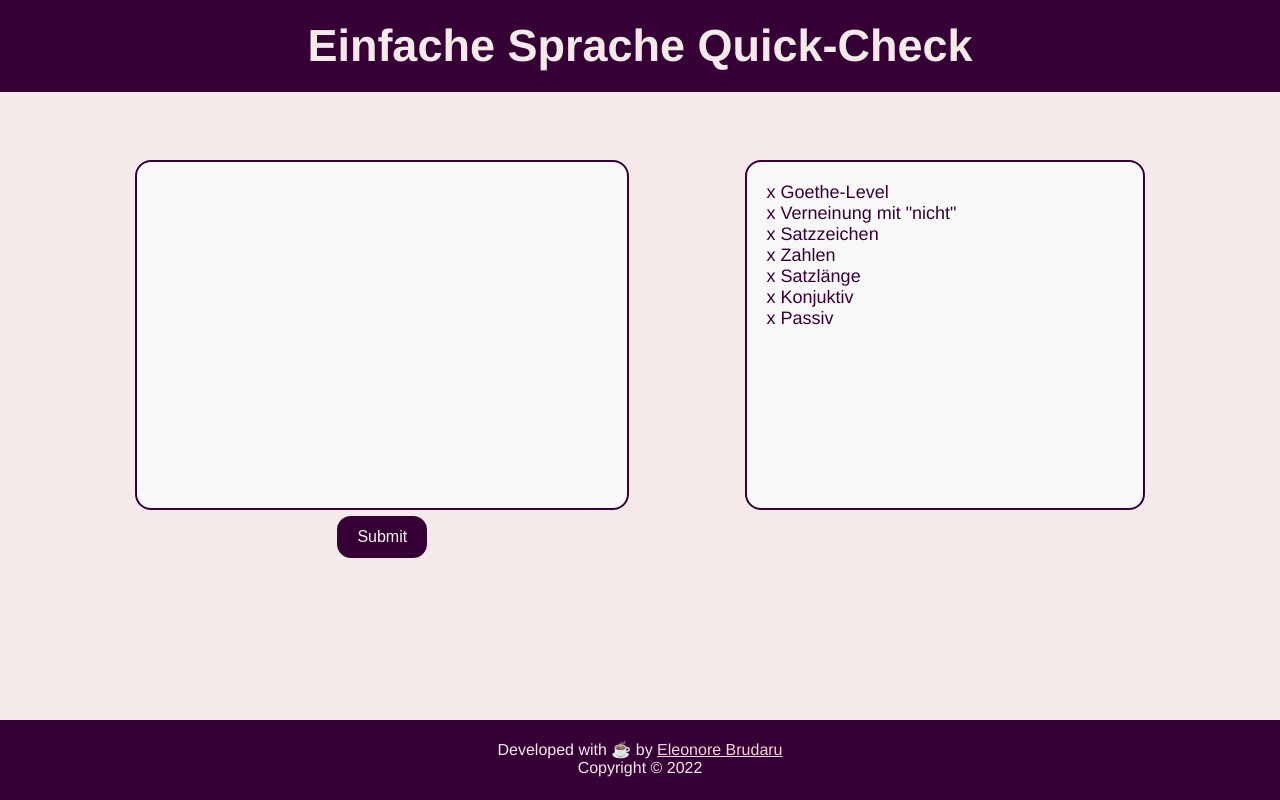
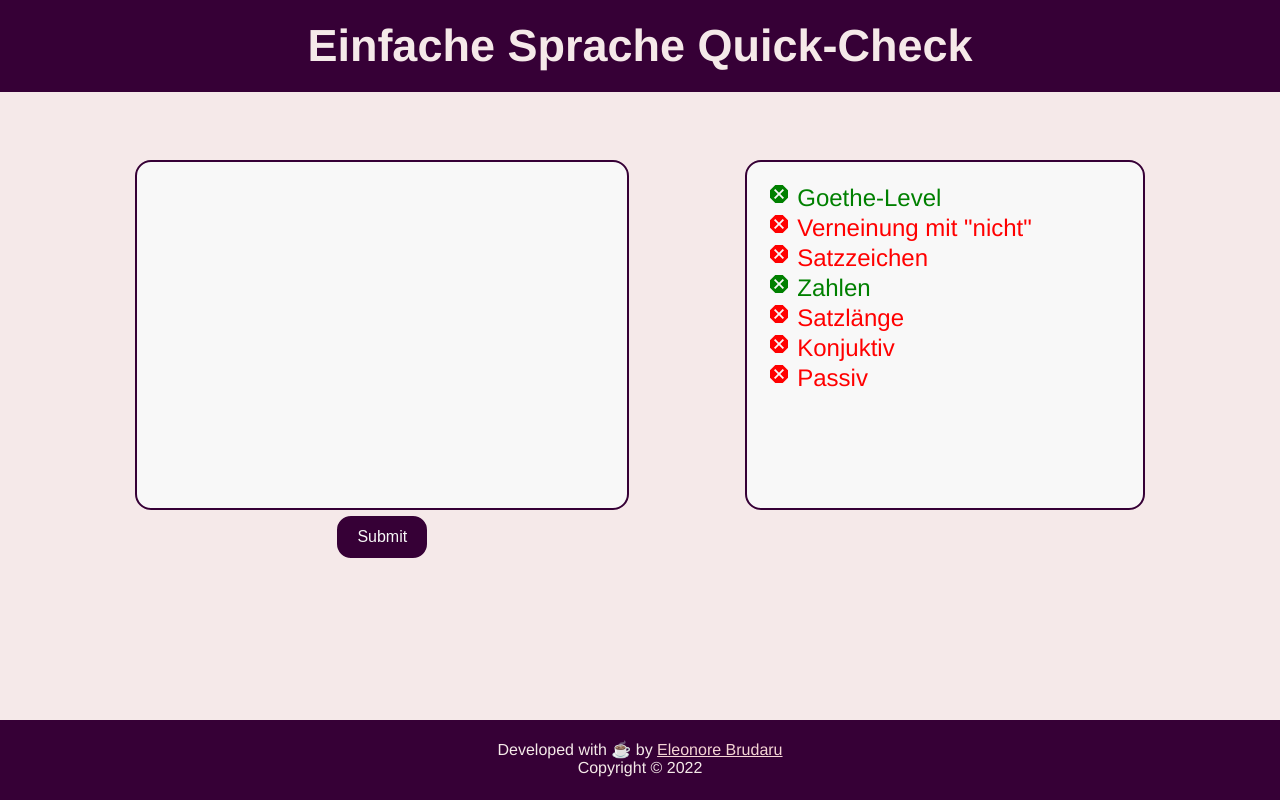
Before and after one commit to Moonminky/einfache-sprache-checker, a React (Create React App) app in the folder sprachchecker/: page / in a window 1280 px wide. Built offline with nearby package versions, Linux system fonts and the light colour scheme.

Commit message:
checklist behaviour update

```diff
--- a/sprachchecker/package.json
+++ b/sprachchecker/package.json
@@ -3,6 +3,10 @@
   "version": "0.1.0",
   "private": true,
   "dependencies": {
+    "@emotion/react": "^11.10.5",
+    "@emotion/styled": "^11.10.5",
+    "@mui/icons-material": "^5.10.15",
+    "@mui/material": "^5.10.15",
     "@testing-library/jest-dom": "^5.14.1",
     "@testing-library/react": "^13.0.0",
     "@testing-library/user-event": "^13.2.1",
--- a/sprachchecker/src/App.css
+++ b/sprachchecker/src/App.css
@@ -101,11 +101,25 @@ ul {
   width: 100%;
   display: flex;
   flex-direction: column;
-  font-size: 18px;
+  font-size: 1.5rem ;
+}
+
+DangerousIcon {
+  vertical-align: bottom;
 }
 
 li {
+  display: inline-block;
   text-align: start;
+  justify-content: center;
+}
+
+.fail {
+  color: red;
+}
+
+.pass {
+  color: green;
 }
 /* AnalysisResult ends here */
 
--- a/sprachchecker/src/components/AnalysisResult.js
+++ b/sprachchecker/src/components/AnalysisResult.js
@@ -1,16 +1,18 @@
 import React from "react";
+import DangerousIcon from '@mui/icons-material/Dangerous';
+import CheckCircleIcon from '@mui/icons-material/CheckCircle';
 
 const AnalysisResult = () => {
   return (
     <div className="result">
       <ul>
-          <li><icon>x</icon> Goethe-Level</li>
-          <li><icon>x</icon> Verneinung mit "nicht"</li>
-          <li><icon>x</icon> Satzzeichen</li>
-          <li><icon>x</icon> Zahlen</li>
-          <li><icon>x</icon> Satzlänge</li>
-          <li><icon>x</icon> Konjuktiv</li>
-          <li><icon>x</icon> Passiv</li>
+          <li id="goethe" className="pass"><DangerousIcon/> Goethe-Level</li>
+          <li id="not" className="fail"><DangerousIcon/> Verneinung mit "nicht"</li>
+          <li id="punctuation" className="fail"><DangerousIcon/> Satzzeichen</li>
+          <li id="numbers" className="pass"><DangerousIcon/> Zahlen</li>
+          <li id="sentencelength" className="fail"><DangerousIcon/> Satzlänge</li>
+          <li id="subjunctive" className="fail"><DangerousIcon/> Konjuktiv</li>
+          <li id="passive" className="fail"><DangerousIcon/> Passiv</li>
       </ul>
     </div>
   );
```
Also changed, not shown: sprachchecker/src/components/Check.js (added, +12 -0 lines), 2 other files (tests, documents, lock files or other folders).
